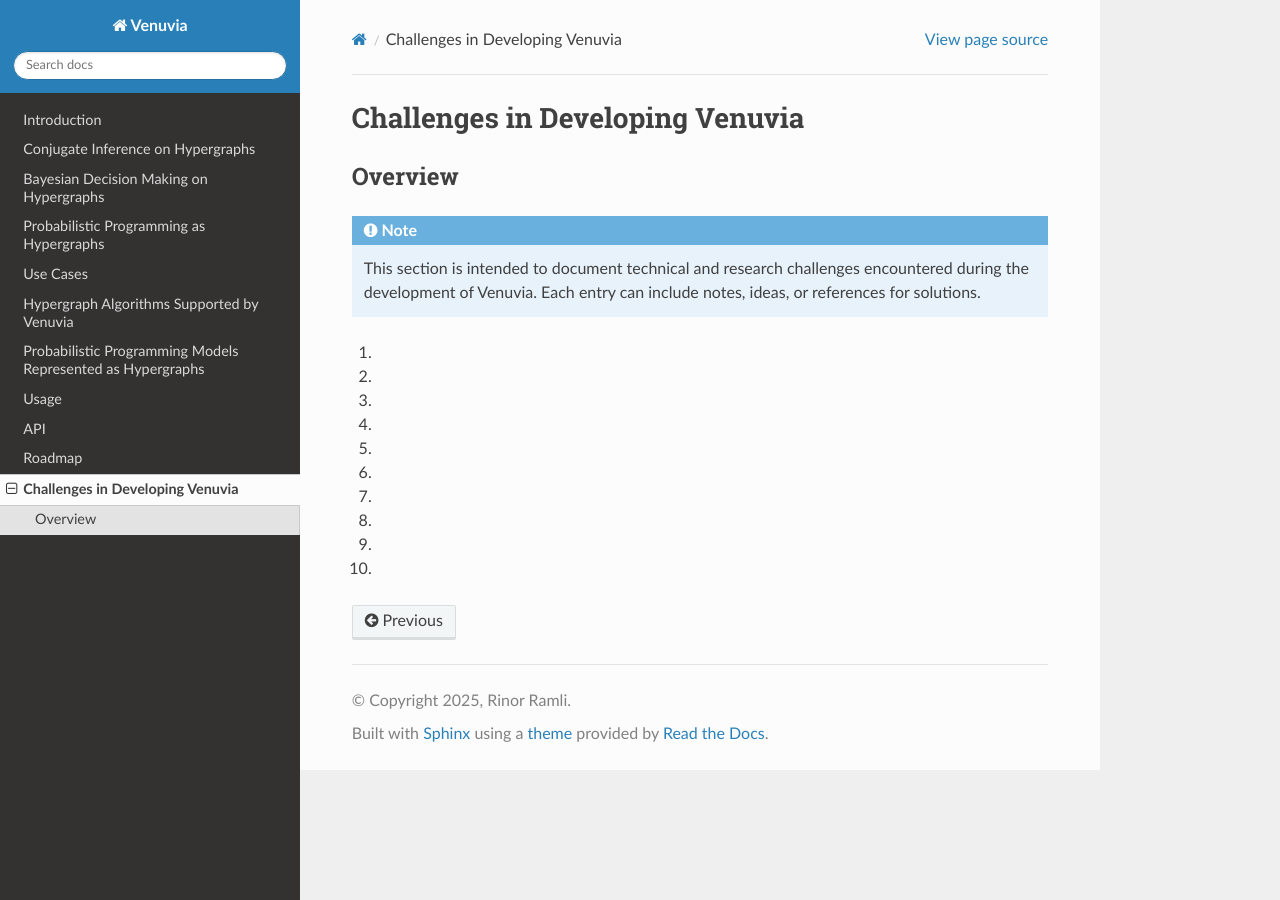
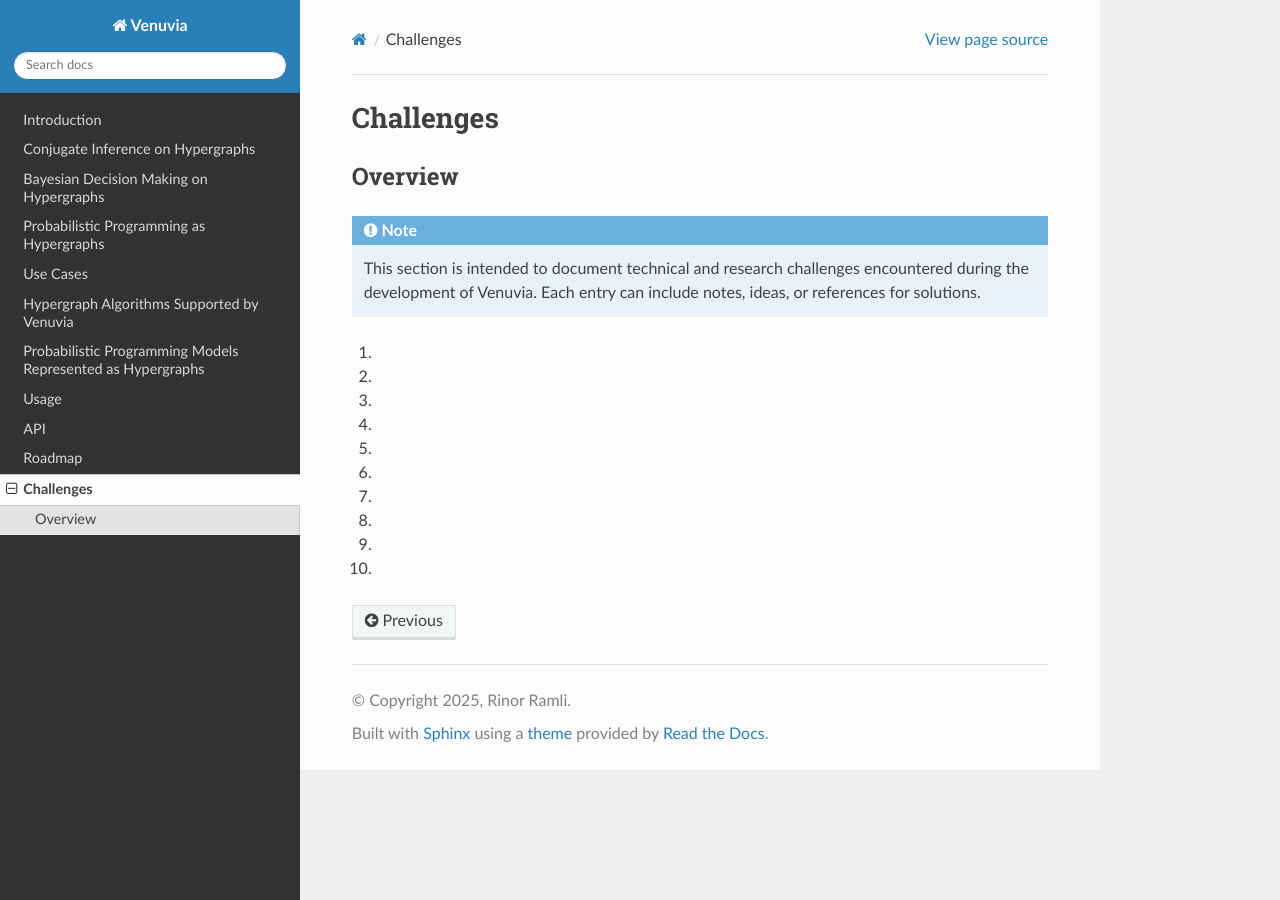
Before and after one commit to pawaka2025/venuvia, a Sphinx documentation site: the page built from docs/source/challenges.rst, in a window 1280 px wide. Built offline with Sphinx 7.4.7 and the Read the Docs theme 3.1.0, drawn with Linux system fonts in a browser that asks for light colours.

Commit message:
Update challenges.rst

```diff
--- a/docs/source/challenges.rst
+++ b/docs/source/challenges.rst
@@ -1,4 +1,4 @@
-Challenges in Developing Venuvia
+Challenges
 ================================
 
 Overview
```
